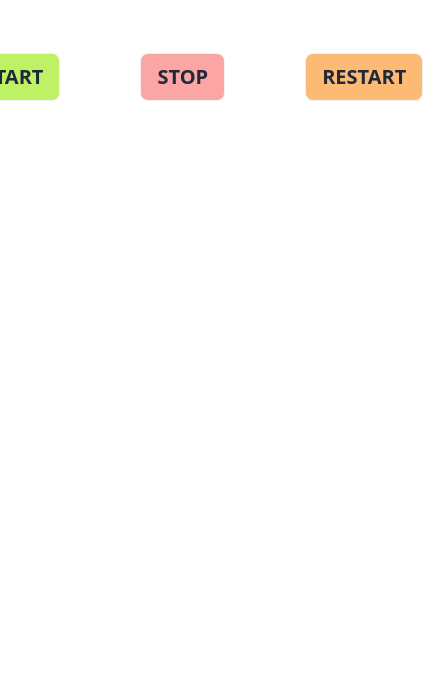
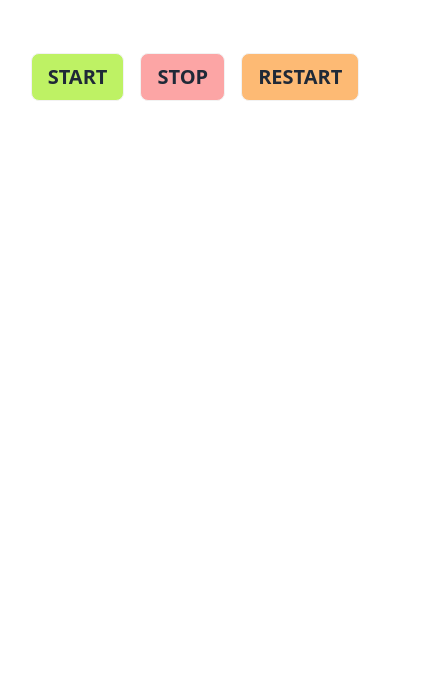
Before and after one commit to SharminAkterr/stop-watch-35, a plain HTML site: page index.html in a window 390 px wide. Shown: the part 167-844 px from the top of the page, 423 px wide, since content can reach past the window. Drawn offline with nearby package versions, Linux system fonts and the light colour scheme.

Commit message:
responsive

```diff
--- a/index.html
+++ b/index.html
@@ -14,7 +14,7 @@
         <h1 class="text-center text-6xl font-bold my-20">Stop Watch</h1>
     </header>
     <main>
-        <div class="container mx-auto flex justify-center items-center gap-20 my-10">
+        <div class="container mx-auto flex flex-wrap justify-center items-center gap-4 sm:gap-20 my-10">
             <button onclick="startHandler()" class="btn bg-lime-300 text-xl font-semibold">Start</button>
             <button onclick="stopHandler()" class="btn bg-red-300 text-xl font-semibold">Stop</button>
             <button onclick="restartHandler()" class="btn bg-orange-300 text-xl font-semibold">Restart</button>
```
